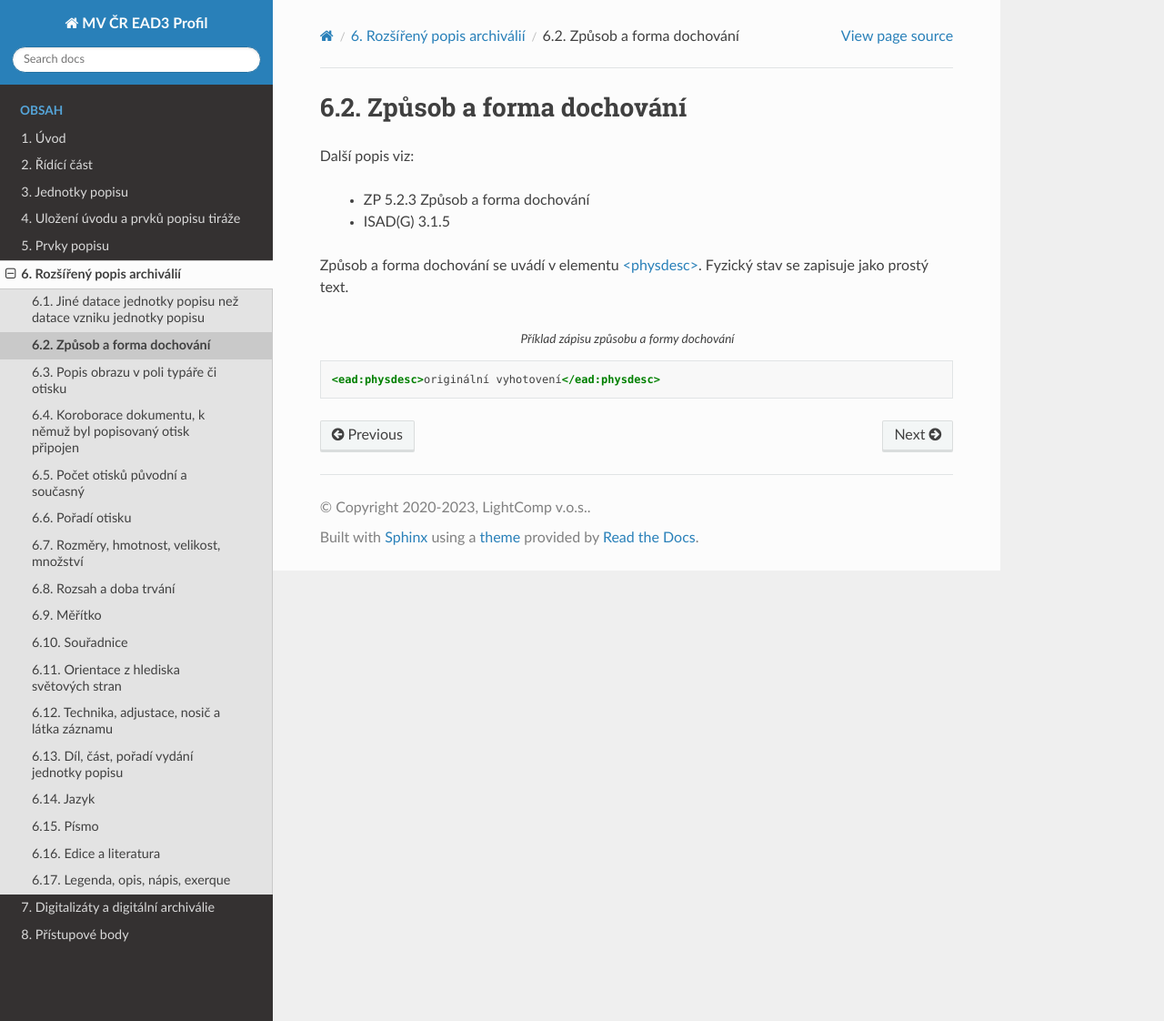
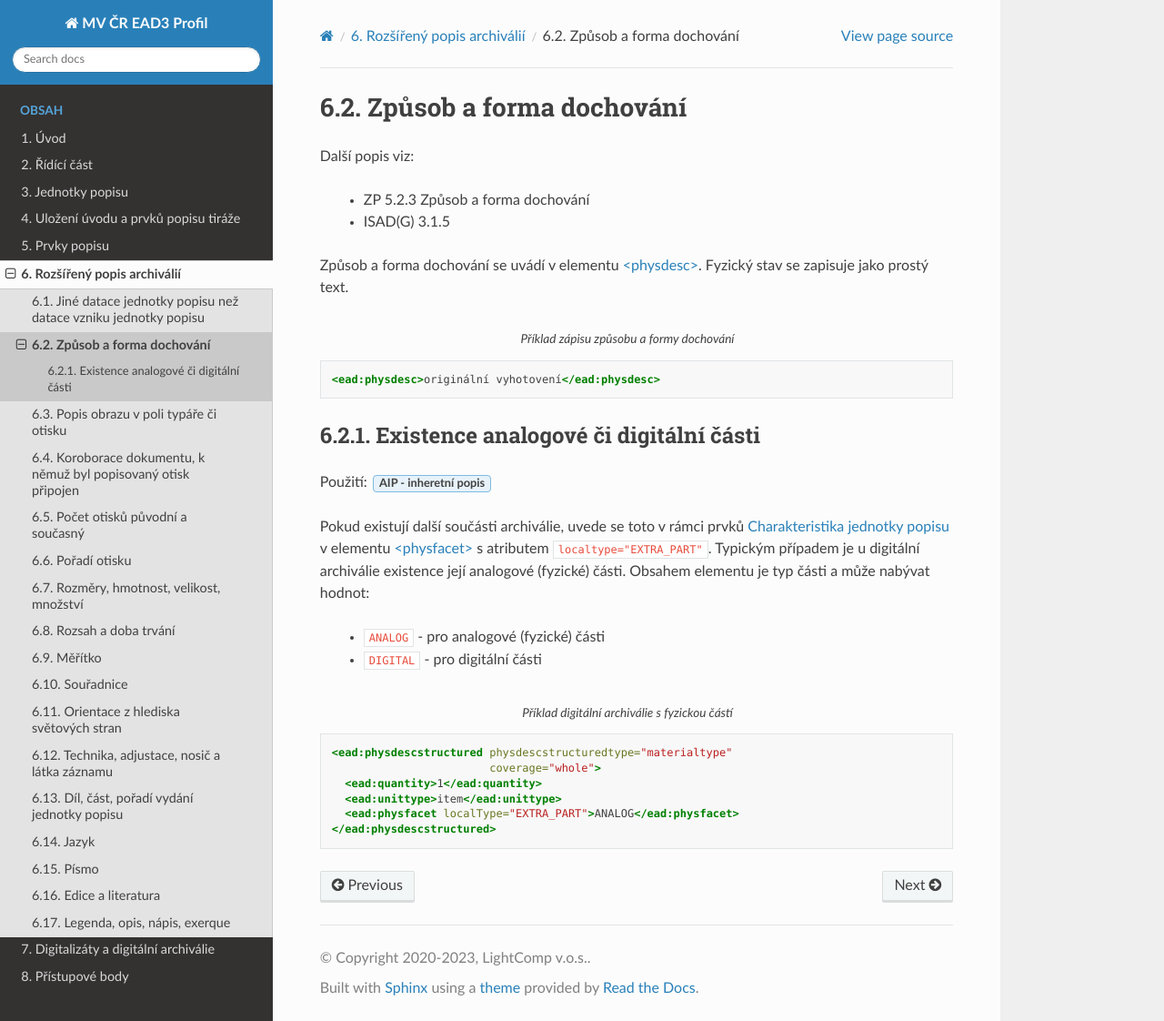
Before and after one commit to elzasw/ead3doc, a Sphinx documentation site: the page built from doc/source/rozsireny-popis/forma-dochovani.rst, in a window 1280 px wide and 1122 px high. Shown: the whole window at 91% size. Built offline with Sphinx 7.4.7 and the Read the Docs theme 2.0.0, drawn with Linux system fonts in a browser that asks for light colours.

Commit message:
Existence analogové či digitální části

```diff
--- a/doc/source/archdesc/jp-charakteristika.rst
+++ b/doc/source/archdesc/jp-charakteristika.rst
@@ -23,3 +23,4 @@ Jedná se o prvky popisu:
  - :ref:`ead_item_types_pocet_otisku`
  - :ref:`ead_item_types_poradi_otisku`
  - :ref:`ead_item_types_rozmery`
+ - :ref:`ead_item_types_physdesc_expart`
--- a/doc/source/rozsireny-popis/forma-dochovani.rst
+++ b/doc/source/rozsireny-popis/forma-dochovani.rst
@@ -18,3 +18,33 @@ Fyzický stav se zapisuje jako prostý text.
    :caption: Příklad zápisu způsobu a formy dochování
 
    <ead:physdesc>originální vyhotovení</ead:physdesc>
+
+
+.. _ead_item_types_physdesc_expart:
+
+Existence analogové či digitální části
+----------------------------------------
+
+.. tags::
+   aip-inherent
+
+Pokud existují další součásti archiválie, uvede se toto v rámci prvků :ref:`ead_jp_char`
+v elementu `<physfacet> <https://www.loc.gov/ead/EAD3taglib/EAD3.html#elem-physfacet>`_
+s atributem ``localtype="EXTRA_PART"``.
+Typickým případem je u digitální archiválie existence její analogové (fyzické) části.
+Obsahem elementu je typ části a může nabývat hodnot:
+
+ - ``ANALOG`` - pro analogové (fyzické) části
+ - ``DIGITAL`` - pro digitální části
+
+
+
+.. code-block:: xml
+   :caption: Příklad digitální archiválie s fyzickou částí
+
+   <ead:physdescstructured physdescstructuredtype="materialtype"
+                           coverage="whole">
+     <ead:quantity>1</ead:quantity>
+     <ead:unittype>item</ead:unittype>
+     <ead:physfacet localType="EXTRA_PART">ANALOG</ead:physfacet>
+   </ead:physdescstructured>
```
